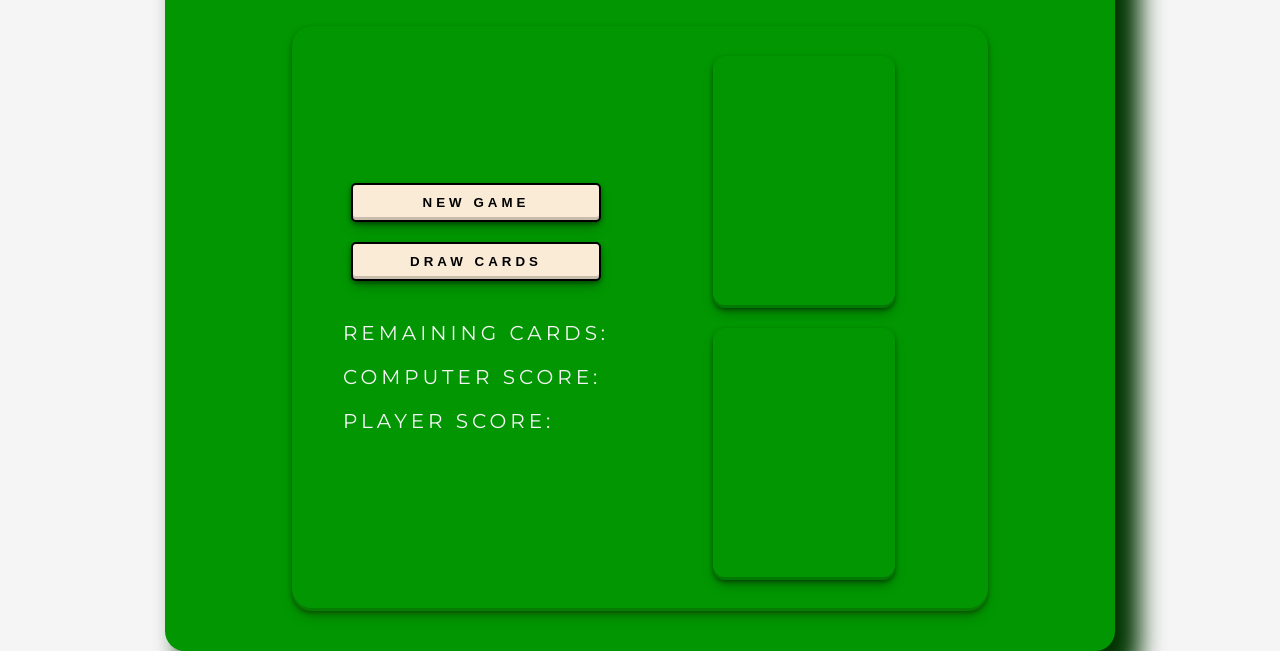
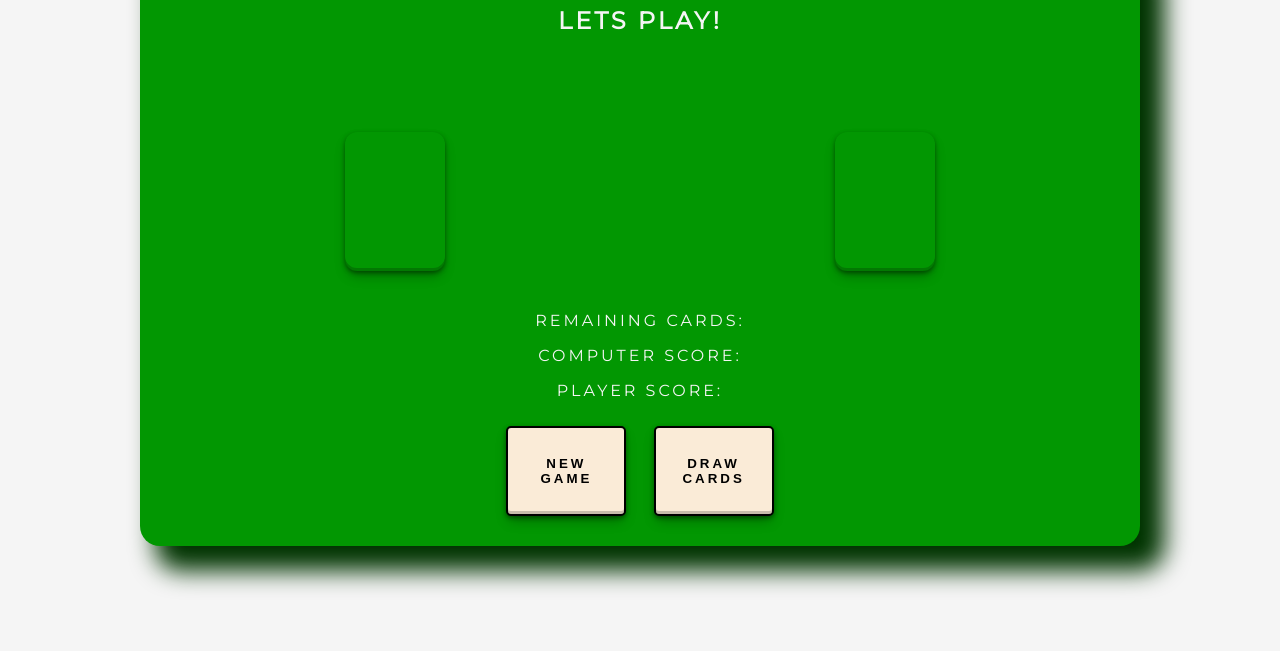
Before and after one commit to estebanp2022/Card-Game, a plain HTML site: page index.html in a window 1280 px wide. Shown: the part 154-805 px from the top of the page. Drawn offline with Linux system fonts and the light colour scheme.

Commit message:
layout update

```diff
--- a/style.css
+++ b/index.css
@@ -19,33 +19,17 @@ body {
   border-radius: 20px;
   display: flex;
   flex-direction: column;
-  align-items: center;
-  min-width: 950px;
-  width: 70%;
-  padding: 40px;
+  justify-content: space-between;
+  text-align: center;
+  width: 90%;
+  max-width: 1000px;
+  height: 600px;
+  padding: 20px;
   box-shadow: 20px 20px 25px 5px rgb(0, 52, 0);
 }
 
-.content {
-  border-radius: 20px;
-  display: flex;
-  flex-direction: row;
-  justify-content: space-around;
-  padding: 20px;
-  width: 80%;
-  height: 585px;
-  box-shadow: rgba(20, 20, 0, 0.4) 0px 2px 4px,
-    rgba(20, 20, 0, 0.3) 0px 7px 13px -3px,
-    rgba(20, 20, 0, 0.2) 0px -3px 0px inset;
-}
-
-.left,
-.cards {
-  display: flex;
-  flex-direction: column;
-  justify-content: center;
-  align-items: center;
-  width: 45%;
+.winner {
+  margin-top: 40px;
 }
 
 button:hover {
@@ -55,10 +39,7 @@ button:hover {
 
 button {
   cursor: pointer;
-  width: 250px;
   font-weight: bold;
-  padding: 10px 30px;
-  margin-bottom: 20px;
   border: 2px solid black;
   border-radius: 5px;
   background-color: antiquewhite;
@@ -70,33 +51,42 @@ button:disabled {
   cursor: not-allowed;
 }
 
+.btn {
+  width: 120px;
+  height: 90px;
+  padding: 10px;
+  margin: 10px;
+}
+
+.btns {
+  margin-bottom: 0;
+}
+
 button,
 .game-stats,
 .winner {
   text-transform: uppercase;
-  letter-spacing: 4px;
+  letter-spacing: 3px;
 }
 
-.game-stats {
-  font-size: 20px;
-  color: whitesmoke;
-}
-
+.game-stats,
 .winner {
-  font-size: 50px;
   color: whitesmoke;
 }
 
 div.card-slot,
 img {
+  width: 100px;
+  height: 139px;
   border-radius: 12px;
-  width: 182px;
-  height: 252px;
   box-shadow: rgba(0, 0, 0, 0.4) 0px 2px 4px,
     rgba(0, 0, 0, 0.3) 0px 7px 13px -3px, rgba(0, 0, 0, 0.2) 0px -3px 0px inset;
 }
 
-div.card-slot:nth-of-type(1),
-img {
-  margin-bottom: 20px;
+.cards {
+  display: flex;
+  justify-content: space-around;
+  gap: 20px;
+  margin-top: 40px;
+  margin-bottom: 40px;
 }
--- a/index.html
+++ b/index.html
@@ -4,13 +4,13 @@
     <meta charset="UTF-8" />
     <meta http-equiv="X-UA-Compatible" content="IE=edge" />
     <meta name="viewport" content="width=device-width, initial-scale=1.0" />
-    <link rel="stylesheet" href="style.css" />
     <link rel="preconnect" href="https://fonts.googleapis.com" />
     <link rel="preconnect" href="https://fonts.gstatic.com" crossorigin />
     <link
       href="https://fonts.googleapis.com/css2?family=Montserrat&display=swap"
       rel="stylesheet"
     />
+    <link rel="stylesheet" href="index.css" />
 
     <title>Card Game</title>
   </head>
@@ -18,18 +18,20 @@
     <main class="container">
       <h2 class="winner">Lets Play!</h2>
       <div class="content">
+        <div class="cards">
+          <div class="card-slot"></div>
+          <div class="card-slot"></div>
+        </div>
         <div class="left">
-          <button class="new-deck-btn">New Game</button>
-          <button class="draw-cards">Draw Cards</button>
           <div class="game-stats">
             <p>Remaining Cards: <span class="remaining"></span></p>
             <p>Computer Score: <span class="computer-score"></span></p>
             <p>Player Score: <span class="player-score"></span></p>
+            <div class="btns">
+              <button class="new-deck-btn btn">New Game</button>
+              <button class="draw-cards btn">Draw Cards</button>
+            </div>
           </div>
-        </div>
-        <div class="cards">
-          <div class="card-slot"></div>
-          <div class="card-slot"></div>
         </div>
       </div>
     </main>
```
